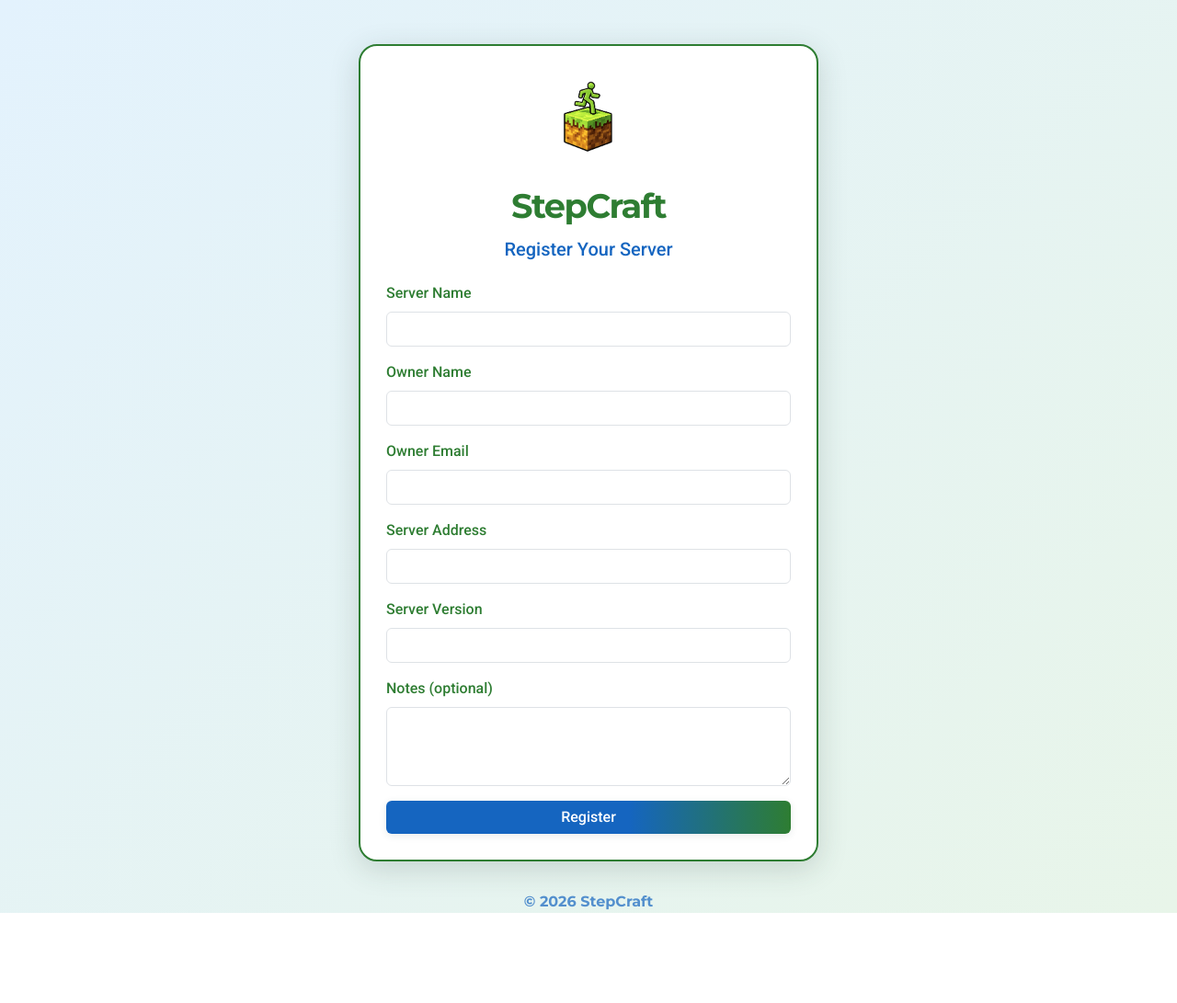
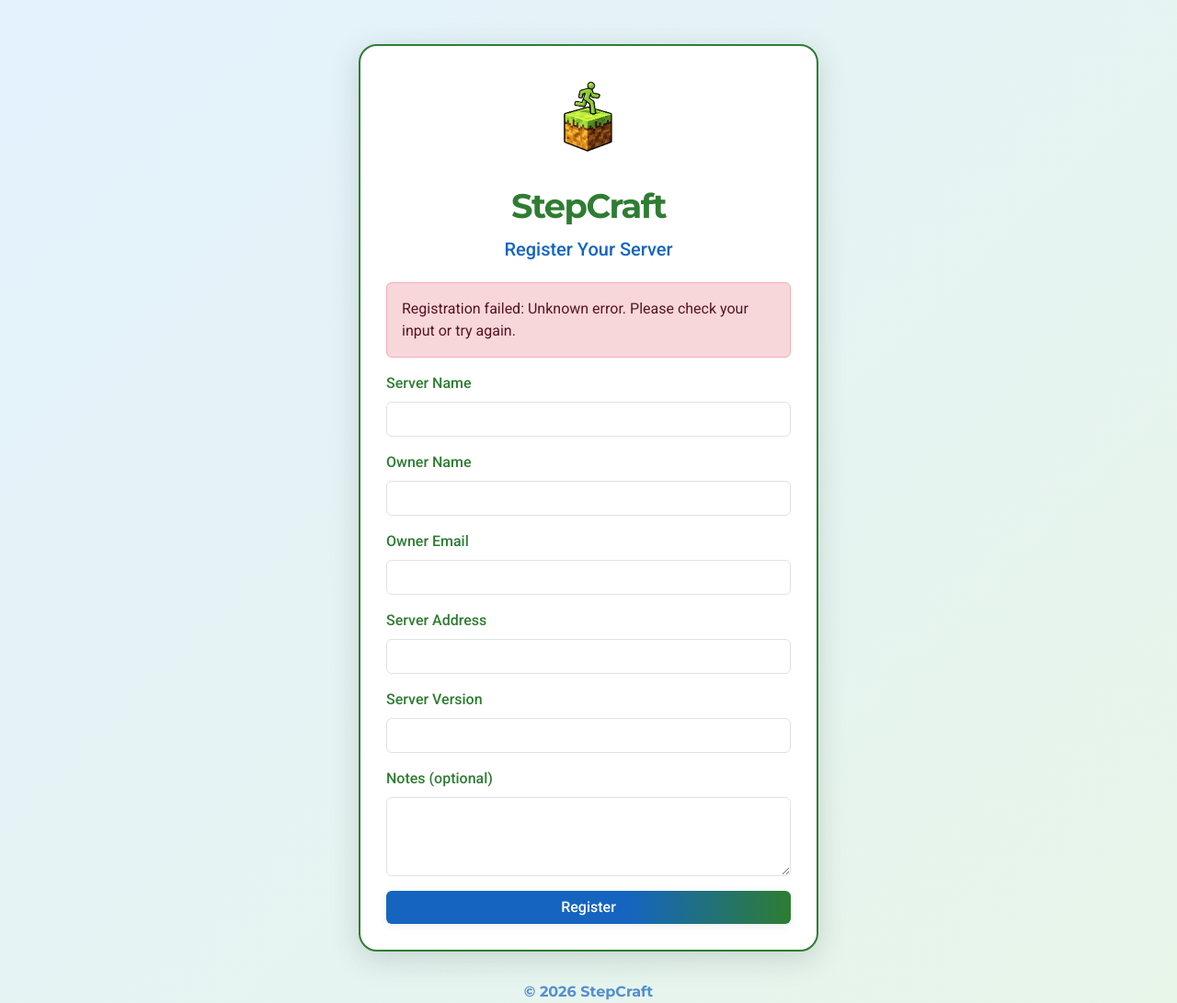
Before and after one commit to JaggerBean/FitCollector, a FastAPI app: page / in a window 1280 px wide. Shown: the whole page at 92% size. Before the commit the page ends 993 px from the top, so only its background shows below. Run offline with FastAPI, Linux system fonts and the light colour scheme.

Commit message:
error msg added

```diff
--- a/StepCraft_Web/templates/register.html
+++ b/StepCraft_Web/templates/register.html
@@ -104,8 +104,10 @@
         <img src="/static/logo.png" alt="StepCraft Logo" class="logo">
         <div class="stepcraft-title">StepCraft</div>
         <h5 class="mb-4 text-center" style="color:#1565C0;font-weight:500;">Register Your Server</h5>
-        {% if error %}
-        <div class="alert alert-danger">{{ error }}</div>
+        {% if error is not none %}
+        <div class="alert alert-danger">
+            Registration failed:{% if error|length > 0 %} {{ error }}{% else %} Unknown error. Please check your input or try again.{% endif %}
+        </div>
         {% endif %}
         <form method="post" action="/register">
             <div class="mb-3">
```
